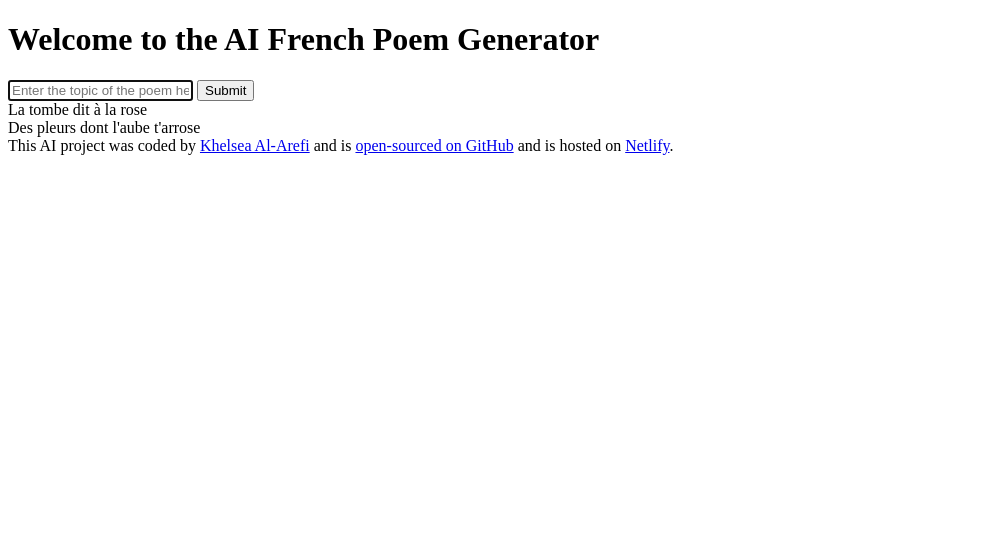
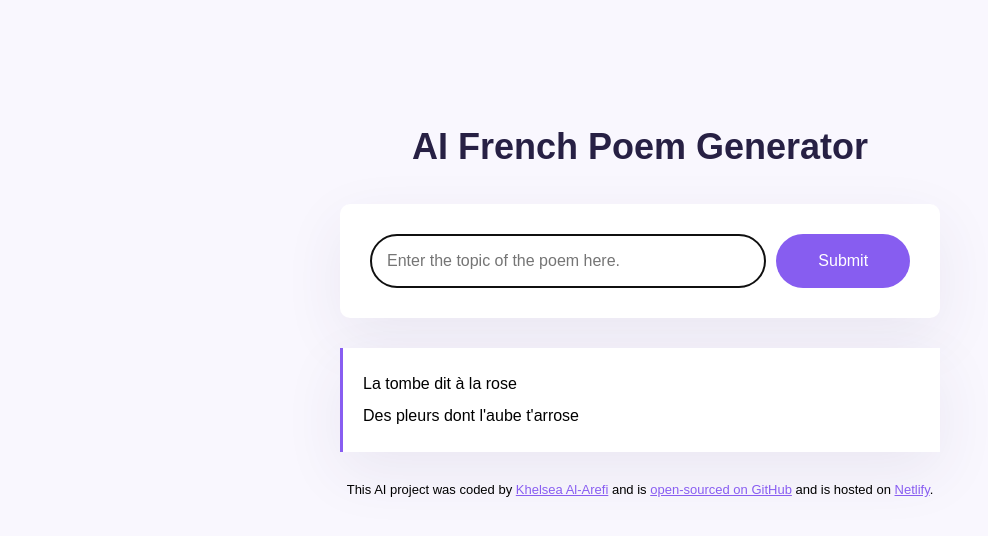
Before and after one commit to Khelbot/french-poem-generator, a plain HTML site: page index.html in a window 1280 px wide. Shown: the whole page, without its empty margins (0-988 px from the left). Drawn offline with Linux system fonts and the light colour scheme.

Commit message:
Added styling to the project

```diff
--- a/index.html
+++ b/index.html
@@ -8,8 +8,9 @@
     <title>AI Poem Generator</title>
   </head>
   <body>
+    <div class="container">
       <header>
-      <h1>Welcome to the AI French Poem Generator</h1>
+        <h1>AI French Poem Generator</h1>
       </header>
 
       <main>
@@ -20,10 +21,11 @@
             autofocus
             required
             autocomplete="off"
+            class="instructions"
           />
-        <input type="submit" />
+          <input type="submit" class="submit-button" />
         </form>
-      <div id="poem-output">
+        <div id="poem-output" class="poem">
           La tombe dit à la rose
           <br />
           Des pleurs dont l'aube t'arrose
@@ -33,12 +35,15 @@
         This AI project was coded by
         <a href="http://github.com/Khelbot" target="_blank">Khelsea Al-Arefi</a>
         and is
-      <a href="http://github.com/Khelbot/french-poem-generator" target="_blank"
+        <a
+          href="http://github.com/Khelbot/french-poem-generator"
+          target="_blank"
           >open-sourced on GitHub</a
         >
         and is hosted on
         <a href="https://ai-french-poem-generator-ka.netlify.app/">Netlify</a>.
       </footer>
+    </div>
     <script src="src/script.js"></script>
   </body>
 </html>
--- a/src/style.css
+++ b/src/style.css
@@ -1,2 +1,68 @@
 body {
+  background-color: #f9f7fe;
+  font-family: Arial, Helvetica, sans-serif;
 }
+
+a {
+  color: #885df1;
+}
+.container {
+  margin: 120px auto;
+  max-width: 600px;
+}
+
+header {
+  margin-bottom: 30px;
+}
+
+h1 {
+  text-align: center;
+  font-weight: 800;
+  font-size: 36px;
+  line-height: 1.5;
+  color: #272044;
+}
+
+form {
+  padding: 30px;
+  background-color: white;
+  box-shadow: 0px 20px 60px rgba(65, 50, 100, 0.08);
+  border-radius: 10px;
+  margin-bottom: 30px;
+  display: flex;
+}
+.instructions {
+  padding: 16px;
+  border: 1px solid rgba(39, 33, 66, 0.5);
+  width: 80%; /* of the screen */
+  font-size: 16px;
+  border-radius: 50px;
+  line-height: 20px;
+  color: #272044;
+}
+
+.submit-button {
+  margin-left: 10px;
+  background-color: #875df0;
+  color: white;
+  width: 150px;
+  font-size: 16px;
+  border: none;
+  border-radius: 50px;
+  padding: 14px 24px;
+}
+
+.poem {
+  font-size: 16px;
+  background-color: white;
+  padding: 20px;
+  line-height: 2;
+  border-left: 3px solid #885df1;
+  box-shadow: 0px 20px 60px rgba(65, 50, 100, 0.08);
+}
+
+footer {
+  text-align: center;
+  font-size: 13px;
+  margin-top: 30px;
+}
```
Lines whose indentation alone changed are shown as unchanged.
